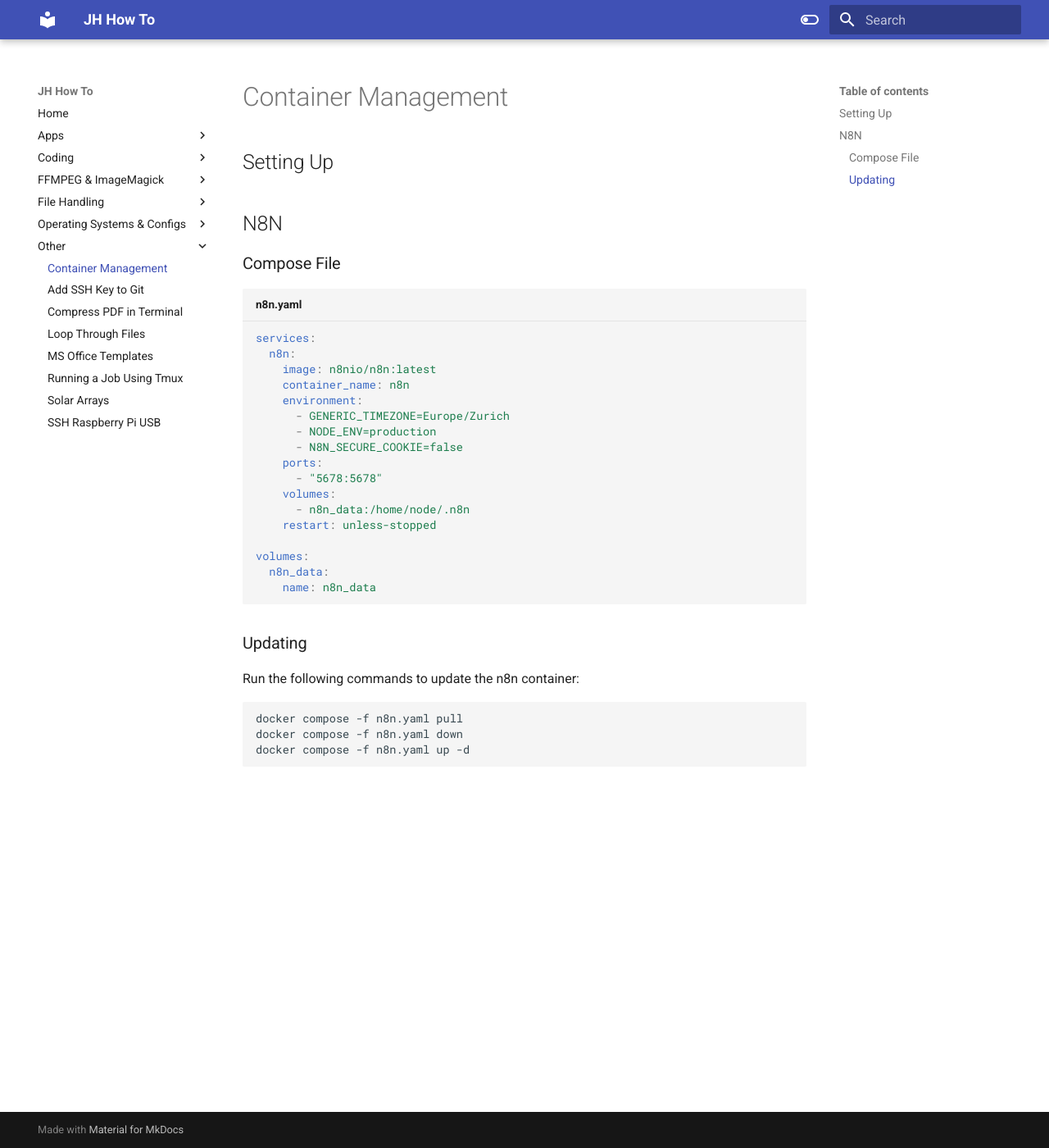
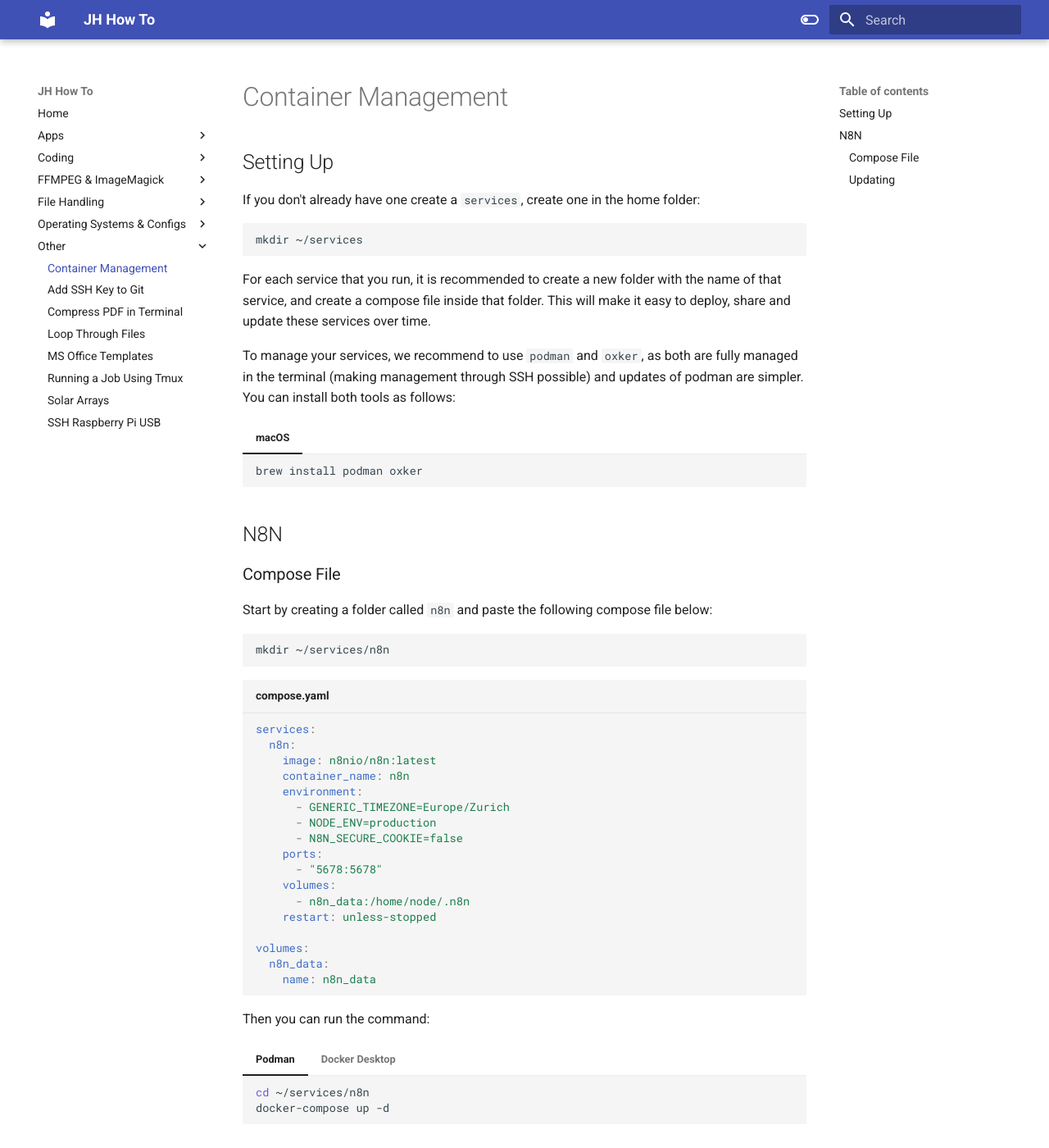
Before and after one commit to johnhalz/how_to, an MkDocs documentation site: the page built from docs/other/container_management.md, in a window 1280 px wide and 1400 px high. Shown: the whole window at 82% size. Built offline with MkDocs 1.6.1 and Material for MkDocs 9.7.7, drawn with Linux system fonts in a browser that asks for light colours; some of the changed text lies outside the part shown.

Commit message:
Updated docs

````diff
--- a/docs/other/container_management.md
+++ b/docs/other/container_management.md
@@ -1,12 +1,35 @@
 # Container Management
 
 ## Setting Up
+
+If you don't already have one create a `services`, create one in the home folder:
+
+```bash
+mkdir ~/services
+```
+
+For each service that you run, it is recommended to create a new folder with the name of that service, and create a compose file inside that folder. This will make it easy to deploy, share and update these services over time.
+
+To manage your services, we recommend to use `podman` and `oxker`, as both are fully managed in the terminal (making management through SSH possible) and updates of podman are simpler. You can install both tools as follows:
+
+=== "macOS"
+
+    ``` bash
+    brew install podman oxker
+    ```
+
 
 ## N8N
 
 ### Compose File
 
-``` yaml title="n8n.yaml"
+Start by creating a folder called `n8n` and paste the following compose file below:
+
+``` bash
+mkdir ~/services/n8n
+```
+
+``` yaml title="compose.yaml"
 services:
   n8n:
     image: n8nio/n8n:latest
@@ -26,12 +49,39 @@
     name: n8n_data
 ```
 
+Then you can run the command:
+
+=== "Podman"
+
+    ``` bash
+    cd ~/services/n8n
+    docker-compose up -d
+    ```
+
+=== "Docker Desktop"
+
+    ``` bash
+    cd ~/services/n8n
+    docker compose up -d
+    ```
+
+
 ### Updating
 
 Run the following commands to update the n8n container:
 
-``` bash
-docker compose -f n8n.yaml pull
-docker compose -f n8n.yaml down
-docker compose -f n8n.yaml up -d
-```
+=== "Podman"
+
+    ``` bash
+    docker-compose pull
+    docker-compose down
+    docker-compose up -d
+    ```
+
+=== "Docker Desktop"
+
+    ``` bash
+    docker compose pull
+    docker compose down
+    docker compose up -d
+    ```
````
